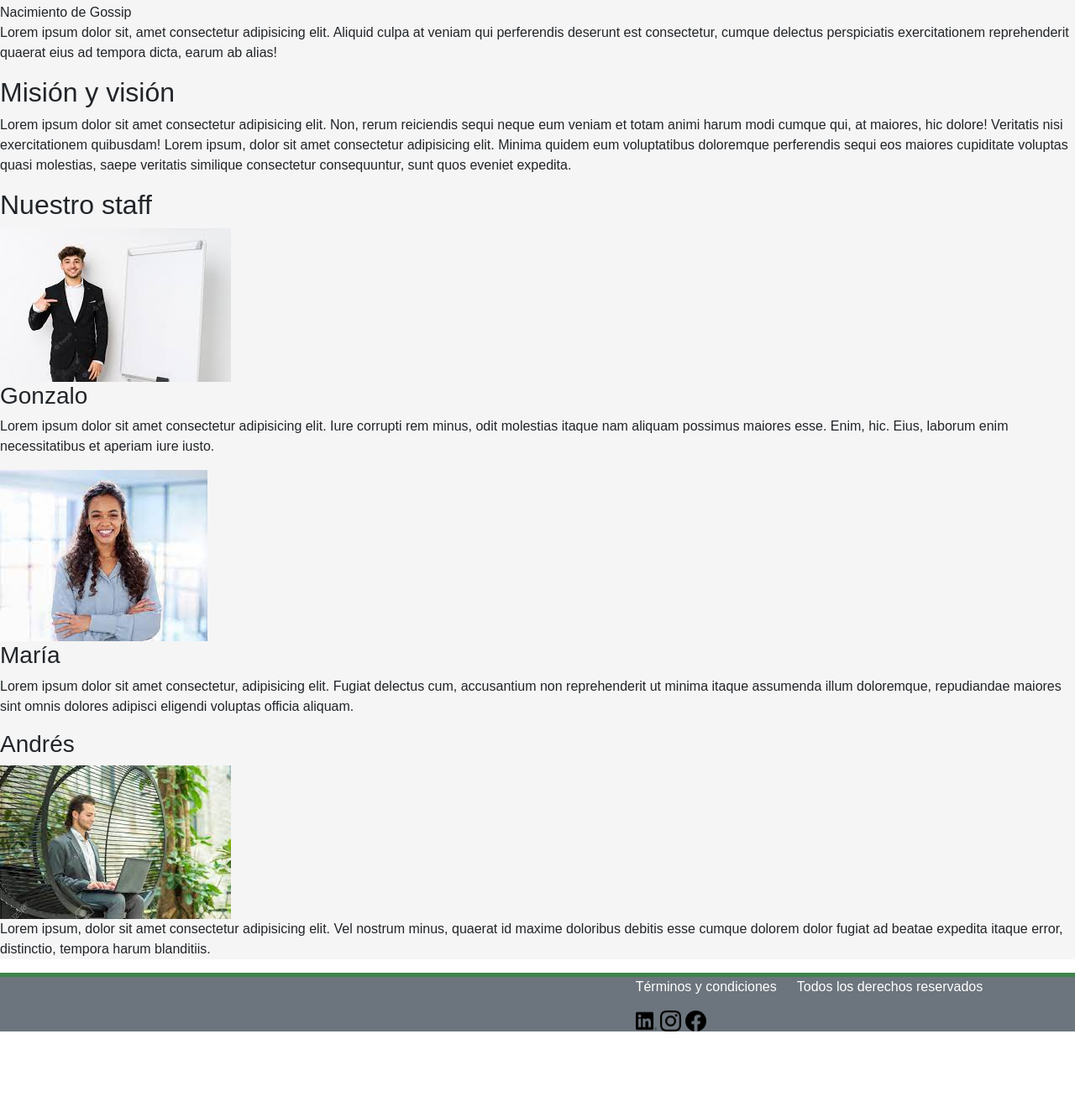
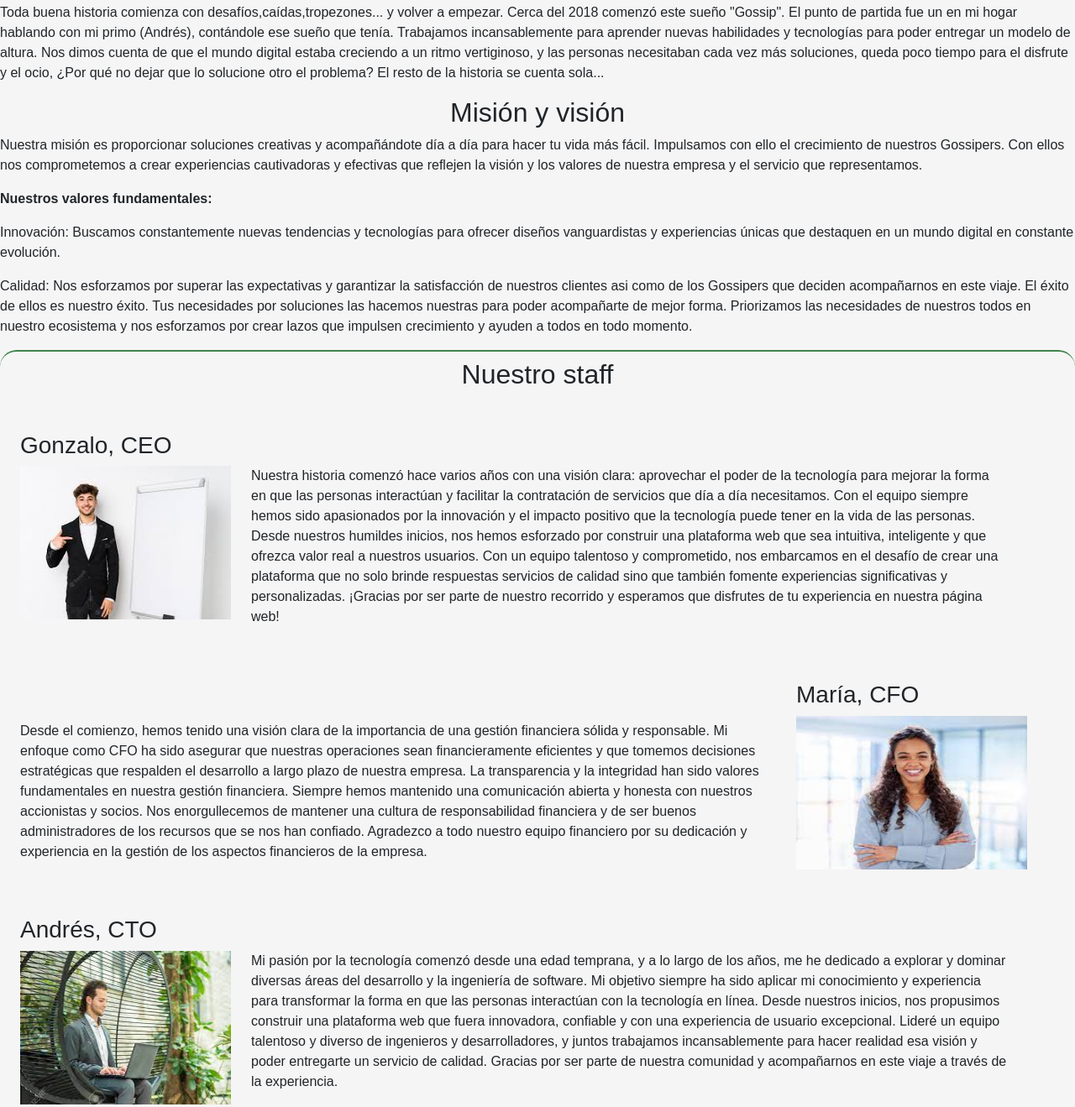
Before and after one commit to Gonzalo2194/proyecto, a plain HTML site: page pages/Sobre nosotros.html in a window 1280 px wide. Shown: the part 159-1478 px from the top of the page at 84% size. Before the commit the page ends 1388 px from the top, so only its background shows below. Drawn offline with Linux system fonts and the light colour scheme.

Commit message:
feature/preEntregaDos modifico pagina sobre nosotros estilando y haciendo responsive la pagina

```diff
--- a/css/estilo.css
+++ b/css/estilo.css
@@ -124,68 +124,34 @@ input{
     font-size: small;
 }
 /*fin portal de ayuda */
+/*comienzo sobre nosotros */
+.imagenajustada{
+    width: 275px;
+    height: 183px;
+}
+.centradoaboutus{
+    display: flex;
+    justify-content: center;
+    align-items: center;
+}
 
+.estilostaff{
+    border-top: solid 2px;
+    border-color: #3e834b;
+    border-radius: 20px;
+    border-bottom: solid 2px;
+    border-color: #3e834b;
+    border-radius: 20px;
+}
+.movertexto{
+    text-align: end;
+    padding-right: 150px;
 
+}
+/*fin sobre nosotros */
 /*comienzo de footer*/
 footer {
     border-top: 5px solid #3e834b;
 }
 
-
-
-
-
-
 /*fin de footer*/
-
-
-
-
-
-
-/* estilos pre boostrap
-main{
-    display: flex;
-}
-
-
-
-
-contenido principal
-
-
-pie de pagina
-
-.fuente{
-    font-size: 1rem;
-    font-family: 'Signika Negative', sans-serif;
-    display: flex;
-    position: relative;
-
-}
-
-.afuentebs{
-    color: #020202;
-    padding: 2px;
-}
-.afuentebs:hover{
-    color: #7cad00;
-
-}
-footer {
-    display: flex;
-    border-top: 2px solid #3e834b;
-}
-.footer_tyc {
-    position:absolute;
-    right:10px;
-    margin-bottom: 5px;
-}
-.parrafo_tyc{
-    font-size: 1rem;
-    display:inline;
-    padding:5px;
-    margin-bottom: 5px;
-    color: whitesmoke;
-}
-fin de estilos pre boostrap*/
--- a/pages/Sobre nosotros.html
+++ b/pages/Sobre nosotros.html
@@ -36,34 +36,79 @@
             </div>
         </nav>
     </header>
-    <main>
-        <h1> Sobre nosotros</h1>
-        <section class="sobrenosotroscenter">
-            <div>Nacimiento de Gossip
-                <p class="fuente">Lorem ipsum dolor sit, amet consectetur adipisicing elit. Aliquid culpa at veniam qui perferendis deserunt est consectetur, cumque delectus perspiciatis exercitationem reprehenderit quaerat eius ad tempora dicta, earum ab alias!</p>
+    <main >
+        <h1 class="centradoaboutus mt-0"> Nacimiento de Gossip</h1>
+        <section>
+            <div>
+                <p class="fuente">Toda buena historia comienza con desafíos,caídas,tropezones... y volver a empezar. Cerca del 2018 comenzó este sueño "Gossip". El punto de partida fue un en mi hogar hablando con mi primo (Andrés), contándole ese sueño que tenía. Trabajamos incansablemente para aprender nuevas habilidades y tecnologías para poder entregar un modelo de altura. Nos dimos cuenta de que el mundo digital estaba creciendo a un ritmo vertiginoso, y las personas necesitaban cada vez más soluciones, queda poco tiempo para el disfrute y el ocio, ¿Por qué no dejar que lo solucione otro el problema? El resto de la historia se cuenta sola...
+
+                    </p>
             </div>
             <div>
-                <H2>Misión y visión</H2>
-                <p class="fuente">Lorem ipsum dolor sit amet consectetur adipisicing elit. Non, rerum reiciendis sequi neque eum veniam et totam animi harum modi cumque qui, at maiores, hic dolore! Veritatis nisi exercitationem quibusdam! Lorem ipsum, dolor sit amet consectetur adipisicing elit. Minima quidem eum voluptatibus doloremque perferendis sequi eos maiores cupiditate voluptas quasi molestias, saepe veritatis similique consectetur consequuntur, sunt quos eveniet expedita.</P>
+                <H2 class="centradoaboutus">Misión y visión</H2>
+                <p class="fuente">
+                    Nuestra misión es proporcionar soluciones creativas y acompañándote día a día para hacer tu vida más fácil. Impulsamos con ello el crecimiento de nuestros Gossipers. Con ellos nos comprometemos a crear experiencias  cautivadoras y efectivas que reflejen la visión y los valores de nuestra empresa y el servicio que representamos.</p>
+                    <p class="fw-bold">
+                    Nuestros valores fundamentales:</p>
+
+                    <p>Innovación: Buscamos constantemente nuevas tendencias y tecnologías para ofrecer diseños vanguardistas y experiencias únicas que destaquen en un mundo digital en constante evolución.
+                    <p>
+                    Calidad: Nos esforzamos por superar las expectativas y garantizar la satisfacción de nuestros clientes asi como de los Gossipers que deciden acompañarnos en este viaje. El éxito de ellos es nuestro éxito. Tus necesidades por soluciones las hacemos nuestras para poder acompañarte de mejor forma. Priorizamos las necesidades de nuestros todos en nuestro ecosistema y nos esforzamos por crear lazos que impulsen crecimiento y ayuden a todos en todo momento. </p>
+            <section class="estilostaff">
                 <div>
-                    <h2>Nuestro staff</h2>
+                    <h2 class="centradoaboutus mt-2">Nuestro staff</h2>
                 </div>
-                <div>
-                    <img src="../assets/Images/Nosotros/CEO.jpg" alt="persona de traje con pizarra">
-                    <h3>Gonzalo</h3>
-                    <p class="fuente">Lorem ipsum dolor sit amet consectetur adipisicing elit. Iure corrupti rem minus, odit molestias itaque nam aliquam possimus maiores esse. Enim, hic. Eius, laborum enim necessitatibus et aperiam iure iusto.</p>
+                <div class="container-fluid row mt-5 mb-5">
+                    <h3>Gonzalo, CEO</h3>
+                    <img class="imagenajustada col-sm-5 col-md-4 col-lg-3" src="../assets/Images/Nosotros/CEO.jpg" alt="persona de traje con pizarra">
+                    <p class="fuente col-sm-7 col-md-8 col-lg-9">Nuestra historia comenzó hace varios años con una visión clara: aprovechar el
+                        poder de la tecnología para mejorar la forma en que las personas interactúan y
+                        facilitar la contratación de servicios que día a día necesitamos. Con el equipo
+                        siempre hemos sido apasionados por la innovación y el impacto positivo que la
+                        tecnología puede tener en la vida de las personas.
+                        Desde nuestros humildes inicios, nos hemos esforzado por construir una
+                        plataforma web que sea intuitiva, inteligente y que ofrezca valor real a nuestros
+                        usuarios. Con un equipo talentoso y comprometido, nos embarcamos en el
+                        desafío de crear una plataforma que no solo brinde respuestas servicios de
+                        calidad sino que también fomente experiencias significativas y personalizadas.
+                        ¡Gracias por ser parte de nuestro recorrido y esperamos que disfrutes de tu
+                        experiencia en nuestra página web!</p>
                 </div>
-                <div>
-                    <img src="../assets/Images/Nosotros/CFO.jpg" alt="Mujer en traje">
-                    <h3>María</h3>
-                    <p class="fuente">Lorem ipsum dolor sit amet consectetur, adipisicing elit. Fugiat delectus cum, accusantium non reprehenderit ut minima itaque assumenda illum doloremque, repudiandae maiores sint omnis dolores adipisci eligendi voluptas officia aliquam.</p>
+                <div class="container-fluid row mt-5 mb-5">
+                    <div class="col order-2 col-sm-5 col-md-4 col-lg-3">
+                        <h3>María, CFO</h3>
+                        <img class="cambiarposicion imagenajustada" src="../assets/Images/Nosotros/CFO.jpg" alt="Mujer en traje">
+                    </div>
+                    <p class="mt-5 fuente col order-1 col-sm-7 col-md-8 col-lg-9">Desde el comienzo, hemos tenido una visión clara de la importancia de una gestión
+                        financiera sólida y responsable. Mi enfoque como CFO ha sido asegurar que nuestras
+                        operaciones sean financieramente eficientes y que tomemos decisiones estratégicas
+                        que respalden el desarrollo a largo plazo de nuestra empresa.
+                        La transparencia y la integridad han sido valores fundamentales en nuestra gestión
+                        financiera. Siempre hemos mantenido una comunicación abierta y honesta con
+                        nuestros accionistas y socios.
+                        Nos enorgullecemos de mantener una cultura de responsabilidad financiera y
+                        de ser buenos administradores de los recursos que se nos han confiado.
+                        Agradezco a todo nuestro equipo financiero por su dedicación y experiencia en
+                        la gestión de los aspectos financieros de la empresa.</p>
                 </div>
-                <div>
-                    <h3>Andrés</h3>
-                    <img src="../assets/Images/Nosotros/CTO.jpg" alt="hombre en camisa con computadora ">
-                    <p class="fuente">Lorem ipsum, dolor sit amet consectetur adipisicing elit. Vel nostrum minus, quaerat id maxime doloribus debitis esse cumque dolorem dolor fugiat ad beatae expedita itaque error, distinctio, tempora harum blanditiis.</p>
+                <div class="container-fluid row mt-5 mb-5">
+                    <h3>Andrés, CTO</h3>
+                    <img class="imagenajustada col-sm-5 col-md-4 col-lg-3" src="../assets/Images/Nosotros/CTO.jpg" alt="hombre en camisa con computadora ">
+                    <p class="fuente col-sm-7 col-md-8 col-lg-9">Mi pasión por la tecnología comenzó desde una edad temprana, y a lo largo de
+                        los años, me he dedicado a explorar y dominar diversas áreas del desarrollo y
+                        la ingeniería de software. Mi objetivo siempre ha sido aplicar mi conocimiento y
+                        experiencia para transformar la forma en que las personas interactúan con la
+                        tecnología en línea.
+                        Desde nuestros inicios, nos propusimos construir una plataforma web que fuera
+                        innovadora, confiable y con una experiencia de usuario excepcional. Lideré un
+                        equipo talentoso y diverso de ingenieros y desarrolladores, y juntos trabajamos
+                        incansablemente para hacer realidad esa visión y poder entregarte un servicio
+                        de calidad.
+                        Gracias por ser parte de nuestra comunidad y acompañarnos en este viaje a través de
+                        la experiencia.</p>
                 </div>
             </div>
+            </section>
         </section>
 
 
```
